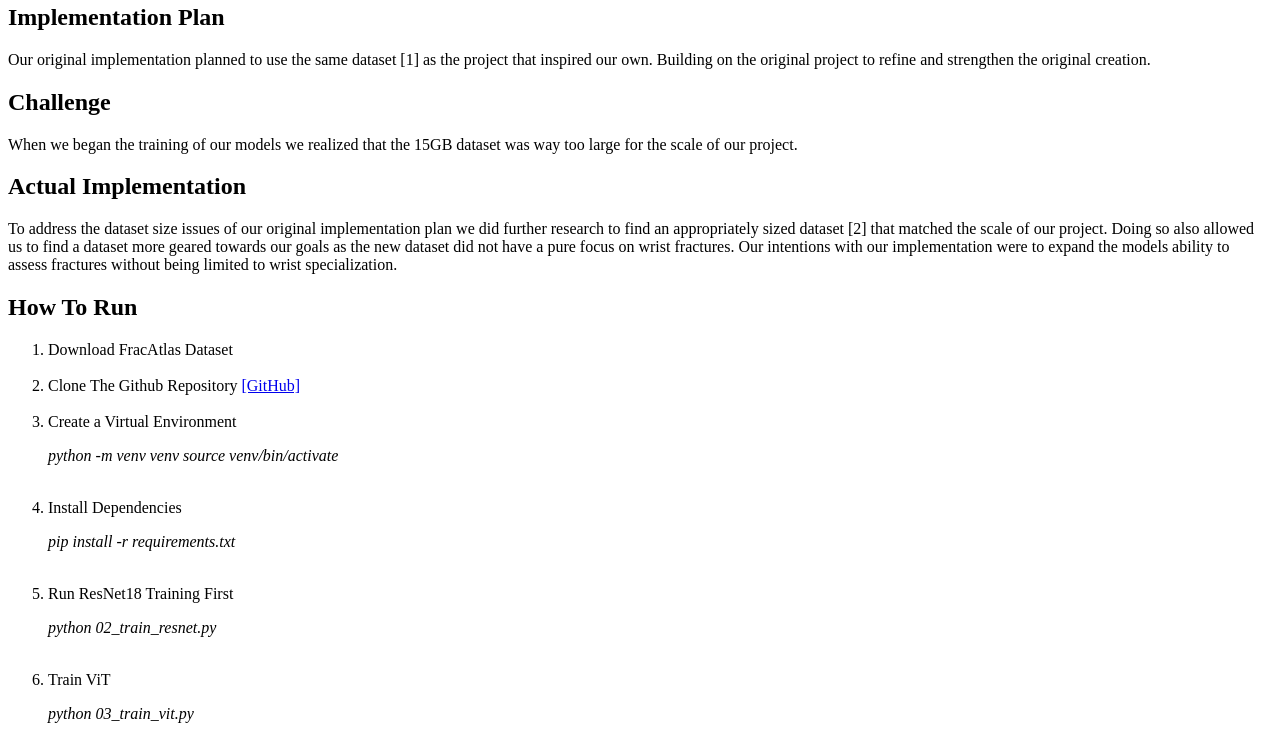
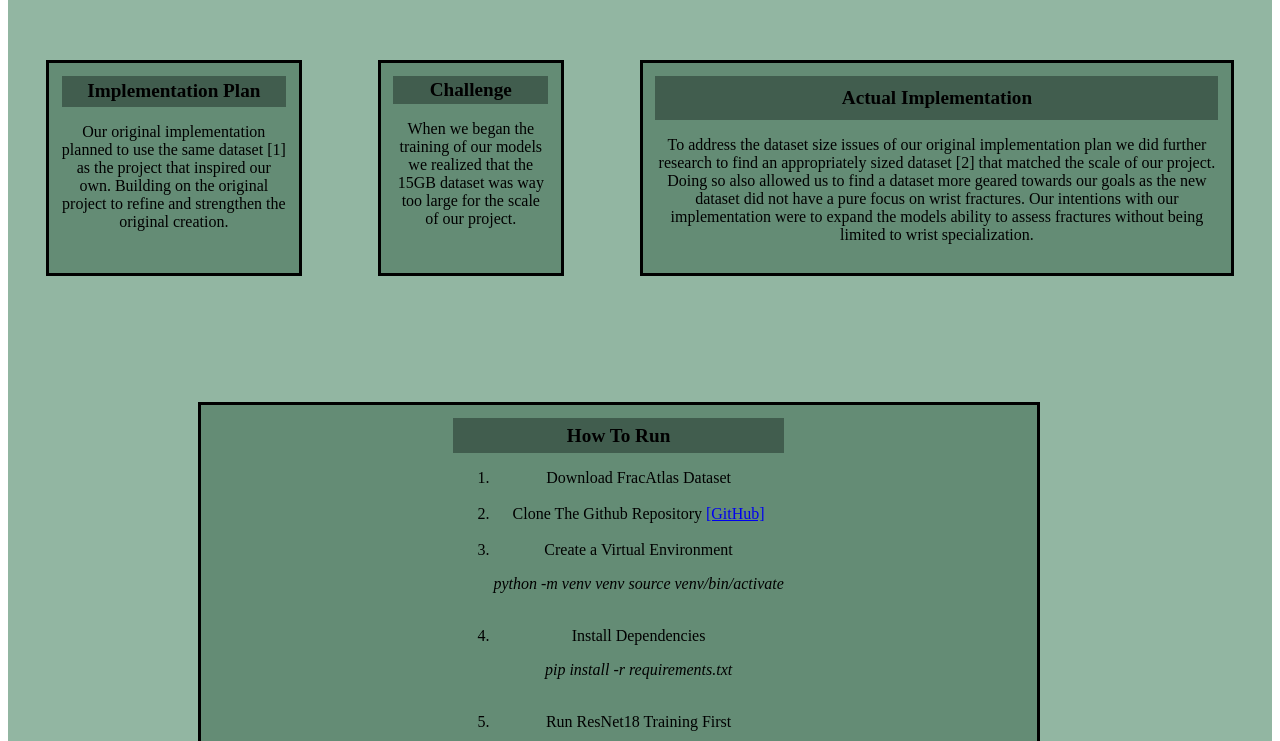
Before and after one commit to MakaelaCrookes/CS499-Fractures, a plain HTML site: page index.html in a window 1280 px wide. Shown: the part 118-859 px from the top of the page. Drawn offline with Linux system fonts and the light colour scheme; files that its build step writes are made by us from their sources; the site is published under a folder, as on GitHub Pages, so addresses that start at the root find nothing.

Commit message:
fix styles link

```diff
--- a/index.html
+++ b/index.html
@@ -4,7 +4,7 @@
     <meta charset="UTF-8">
     <meta name="viewport" content="width=device-width, initial-scale=1.0">
     <title>ComputerVisionFractureDetection</title>
-    <link rel="stylesheet" href="/Page/styles.css"
+    <link rel="stylesheet" href="styles.css"
 </head>
 <body>
 
```
